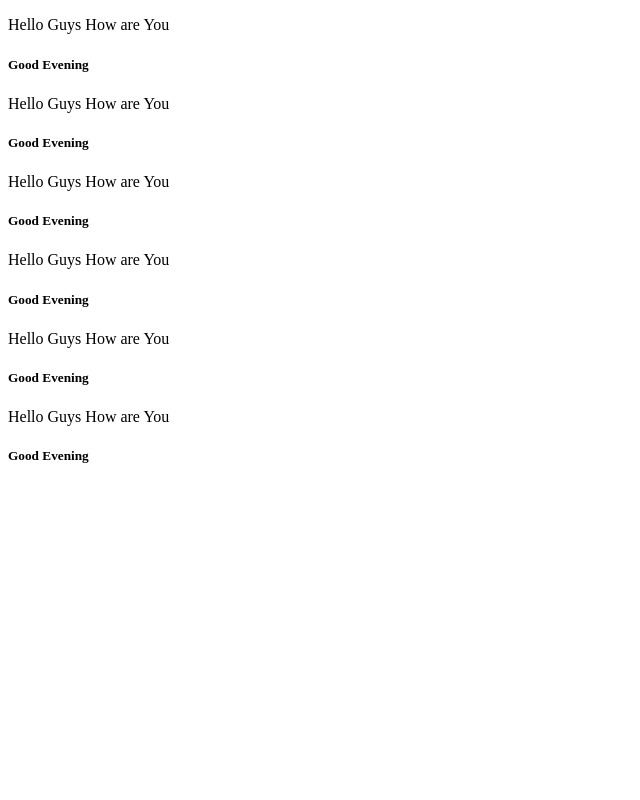
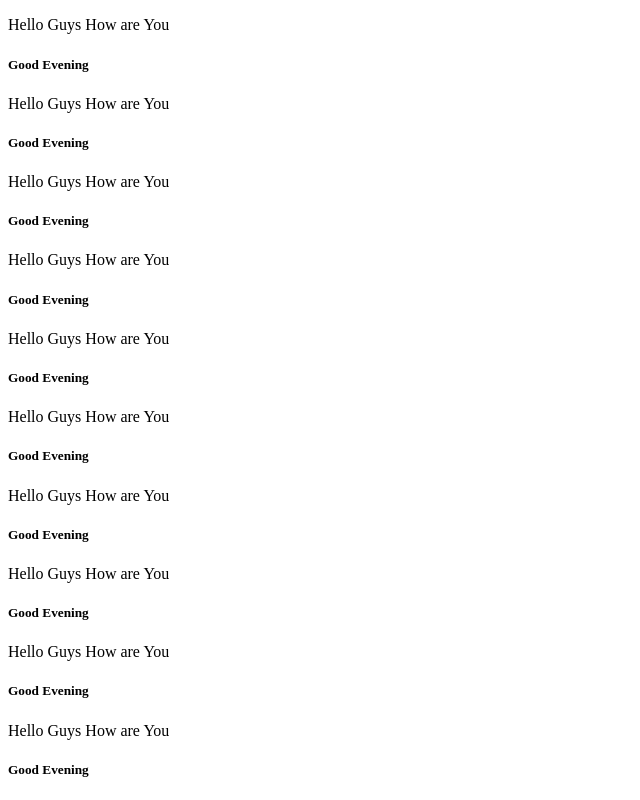
Before and after one commit to Adarshnm02/gdsc_trials, a plain HTML site: page index.html in a window 1280 px wide. Shown: the part 783-1583 px from the top of the page, without its empty margins (0-640 px from the left). Before the commit the page ends 1270 px from the top, so only its background shows below. Drawn offline with Linux system fonts and the light colour scheme.

Commit message:
Change a lot files

```diff
--- a/index.html
+++ b/index.html
@@ -23,6 +23,14 @@
     <h5>Good Evening </h5><p>Hello Guys How are You</p>
     <h5>Good Evening </h5><p>Hello Guys How are You</p>
     <h5>Good Evening </h5>
+    <p>Hello Guys How are You</p>
+    <h5>Good Evening </h5>
+    <p>Hello Guys How are You</p>
+    <h5>Good Evening </h5>
+    <p>Hello Guys How are You</p>
+    <h5>Good Evening </h5>
+    <p>Hello Guys How are You</p>
+    <h5>Good Evening </h5>
 
 </body>
 </ html>
```
Also changed, not shown: smple.txt (added), 2 other files.
